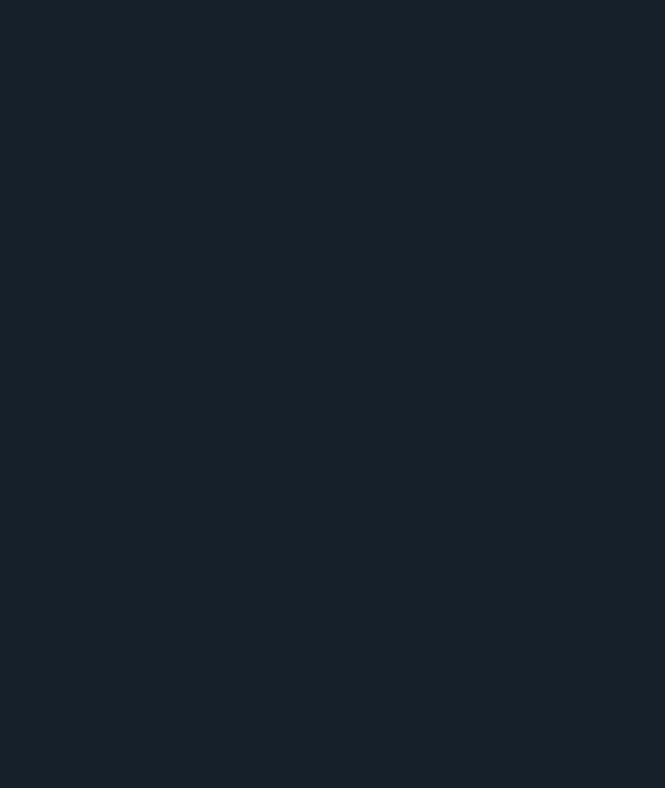
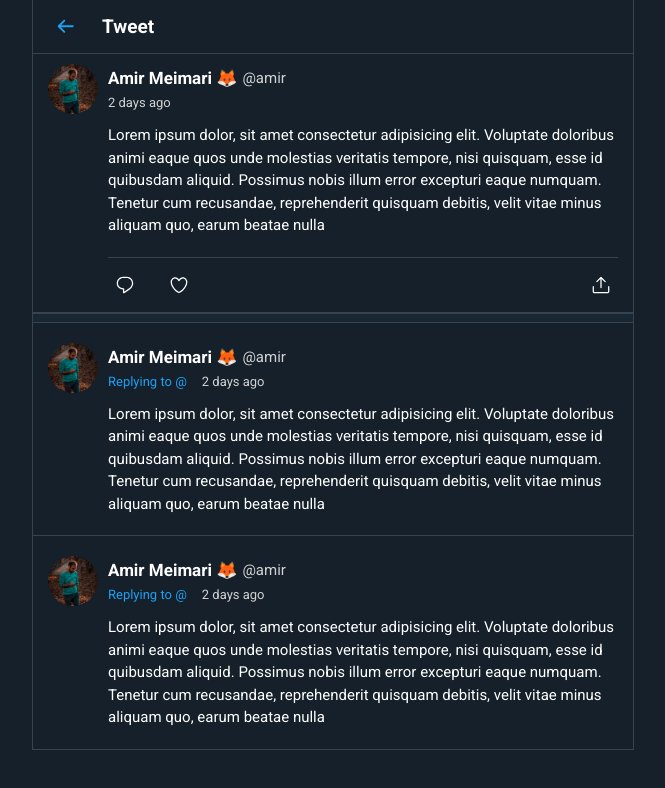
Before and after one commit to amirmeimari/not-twitter, a React (Create React App) app: page /tweet/1 in a window 1280 px wide. Shown: the top 788 px of the page, without its empty margins (307-972 px from the left). Built offline with nearby package versions, Linux system fonts and the light colour scheme.

Commit message:
Add details page - improve tweet component

```diff
--- a/src/App.js
+++ b/src/App.js
@@ -1,11 +1,13 @@
 import { BrowserRouter, Route, Switch } from 'react-router-dom'
 import Home from './views/Home'
+import Details from './views/Details'
 
 function App() {
   return (
     <BrowserRouter>
       <Switch>
         <Route path="/" exact component={Home} />
+        <Route path="/tweet/:id" component={Details} />
       </Switch>
     </BrowserRouter>
   )
--- a/src/components/Header/Header.module.scss
+++ b/src/components/Header/Header.module.scss
@@ -7,7 +7,7 @@
   top: 0;
   background-color: var(--color-bg-dark);
   height: 5.3rem;
-  z-index: 5;
+  z-index: 4;
 }
 
 .title {
--- a/src/components/Modal/Modal.js
+++ b/src/components/Modal/Modal.js
@@ -4,7 +4,7 @@ import Layout from '../Layout/Layout'
 import Header from '../Header/Header'
 
 const Modal = ({ title, children, active }) => {
-  if (active) {
+  if (false) {
     return (
       <div className={classes.overlay}>
         <Layout className={classes.modal}>
--- a/src/components/Modal/Modal.module.scss
+++ b/src/components/Modal/Modal.module.scss
@@ -8,6 +8,7 @@
   display: flex;
   justify-content: center;
   align-items: flex-start;
+  z-index: 5;
 }
 
 .modal {
--- a/src/components/Tweet/Tweet.js
+++ b/src/components/Tweet/Tweet.js
@@ -21,7 +21,7 @@ import { ReactComponent as MessageIcon } from '../../assets/icons/message.svg'
 import { ReactComponent as LinkIcon } from '../../assets/icons/link.svg'
 import { ReactComponent as BookmarkIcon } from '../../assets/icons/bookmark.svg'
 
-const Tweet = ({ reply }) => {
+const Tweet = ({ reply, comment }) => {
   const [selectedEmoji, setSelectedEmoji] = useState(null)
 
   const handleUpdateSelected = (emojiId) => {
@@ -92,6 +92,7 @@ const Tweet = ({ reply }) => {
     <section
       className={classNames(classes.tweet, {
         [classes['tweet--reply']]: reply,
+        [classes['tweet--comment']]: comment,
       })}
     >
       <figure className={classes.figure}>
@@ -105,7 +106,13 @@ const Tweet = ({ reply }) => {
           <span className={classes.name}>Amir Meimari 🦊</span>
           <span className={classes.id}>@amir</span>
         </div>
-        <span className={classes.date}>2 days ago</span>
+
+        <div className={classes['details-info']}>
+          {comment ? (
+            <span className={classes['reply-to']}>Replying to @</span>
+          ) : null}
+          <span className={classes.date}>2 days ago</span>
+        </div>
       </div>
 
       <p className={classes.body}>
@@ -116,9 +123,9 @@ const Tweet = ({ reply }) => {
         debitis, velit vitae minus aliquam quo, earum beatae nulla
       </p>
 
-      <Divider className={classes.divider} />
+      {comment ? null : <Divider className={classes.divider} />}
 
-      {reply ? null : actionsElement}
+      {reply || comment ? null : actionsElement}
     </section>
   )
 }
--- a/src/components/Tweet/Tweet.module.scss
+++ b/src/components/Tweet/Tweet.module.scss
@@ -25,6 +25,10 @@
   }
 }
 
+.tweet--comment {
+  padding: 2rem var(--space-around);
+}
+
 .figure {
   @extend .figure;
 }
@@ -40,6 +44,11 @@
 }
 
 .author-info {
+  display: flex;
+  align-items: center;
+}
+
+.details-info {
   display: flex;
   align-items: center;
 }
@@ -60,6 +69,12 @@
   grid-column: 2 / -1;
   color: var(--color-grey-3);
   margin-top: 0.7rem;
+}
+
+.reply-to {
+  @extend .date;
+  margin-right: 1.5rem;
+  color: var(--color-blue)
 }
 
 .body {
--- /dev/null
+++ b/src/views/Details.js
@@ -0,0 +1,28 @@
+import Layout from '../components/Layout/Layout'
+import Header from '../components/Header/Header'
+import NewTweet from '../components/NewTweet/NewTweet'
+import Divider from '../components/Divider/Divider'
+import Tweet from '../components/Tweet/Tweet'
+import Modal from '../components/Modal/Modal'
+
+const Home = () => {
+  return (
+    <>
+      <Layout>
+        <Header title="Tweet" back />
+        <Tweet />
+        <Divider big />
+        <Tweet comment />
+        <Tweet comment />
+
+
+        <Modal title="Reply">
+          <Tweet reply />
+          <NewTweet reply />
+        </Modal>
+      </Layout>
+    </>
+  )
+}
+
+export default Home
```
Also changed, not shown: 1 other file (tests, documents, lock files or other folders).
